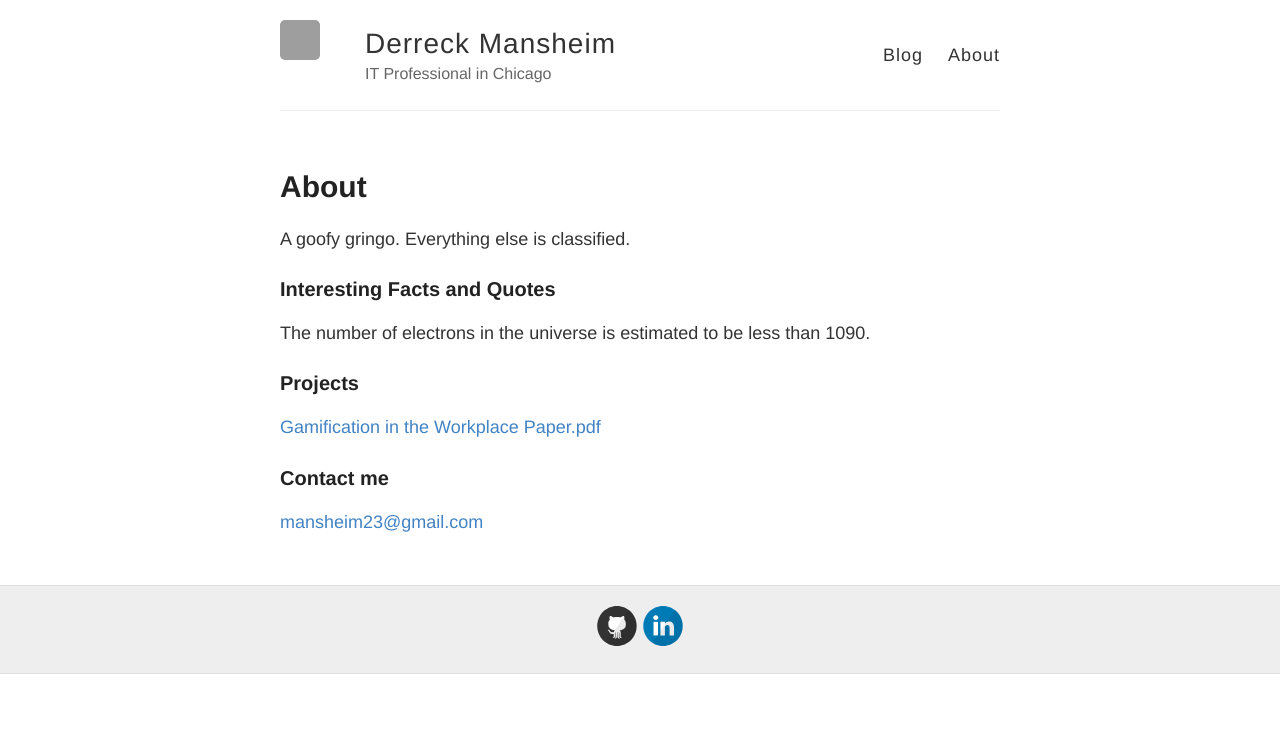
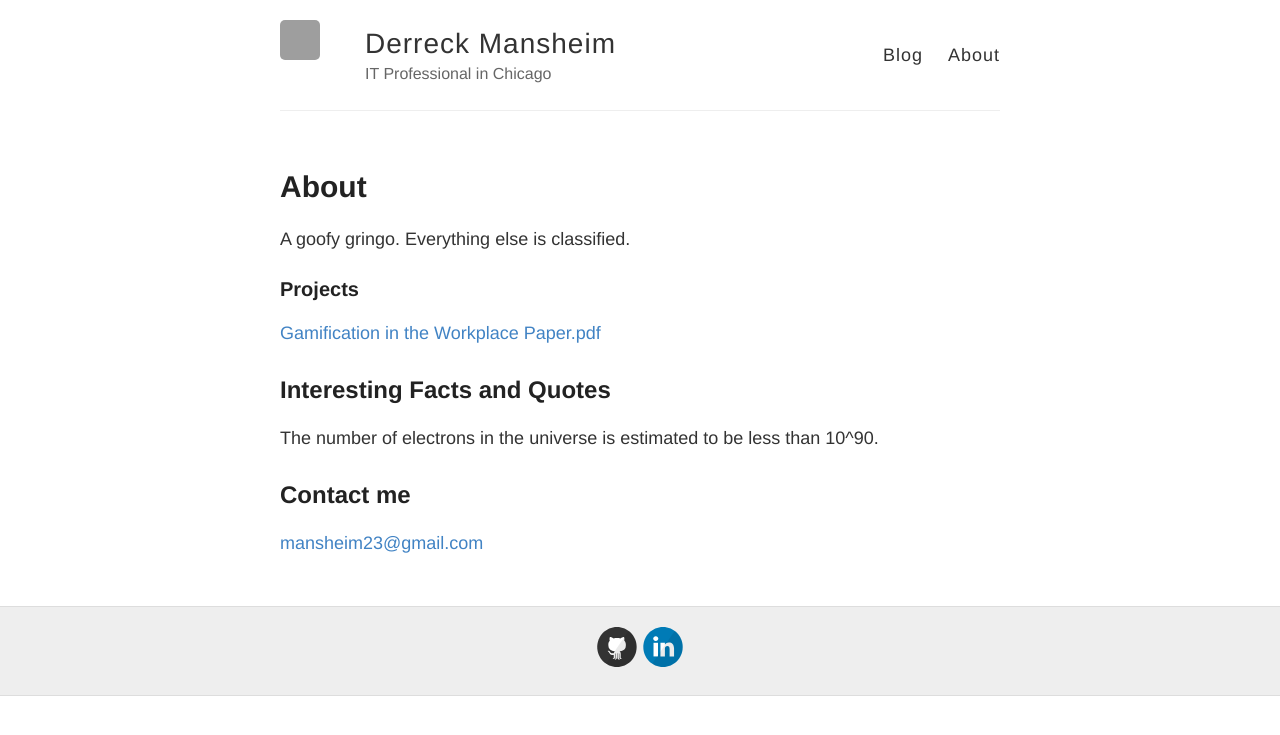
Before and after one commit to DerreckM/DerreckM.github.io, a Jekyll site: the page built from about.md, in a window 1280 px wide. Shown: the top 735 px of the page. Built offline with Jekyll 4.4.1, drawn with Linux system fonts in a browser that asks for light colours; grey boxes are pictures that could not be loaded.

```diff
--- a/about.md
+++ b/about.md
@@ -6,12 +6,12 @@ permalink: /about/
 
 A goofy gringo.  Everything else is classified.
 
-### Interesting Facts and Quotes
-The number of electrons in the universe is estimated to be less than 10<sup>90</sup>.
-
 ### Projects
 [Gamification in the Workplace Paper.pdf](http://DerreckM.github.io/DerreckM.github.io/images/Gamification in the Workplace Paper.pdf)
 
-### Contact me
+## Interesting Facts and Quotes
+The number of electrons in the universe is estimated to be less than 10^90.
+
+## Contact me
 
 [mansheim23@gmail.com](mailto:mansheim23@gmail.com)
```
